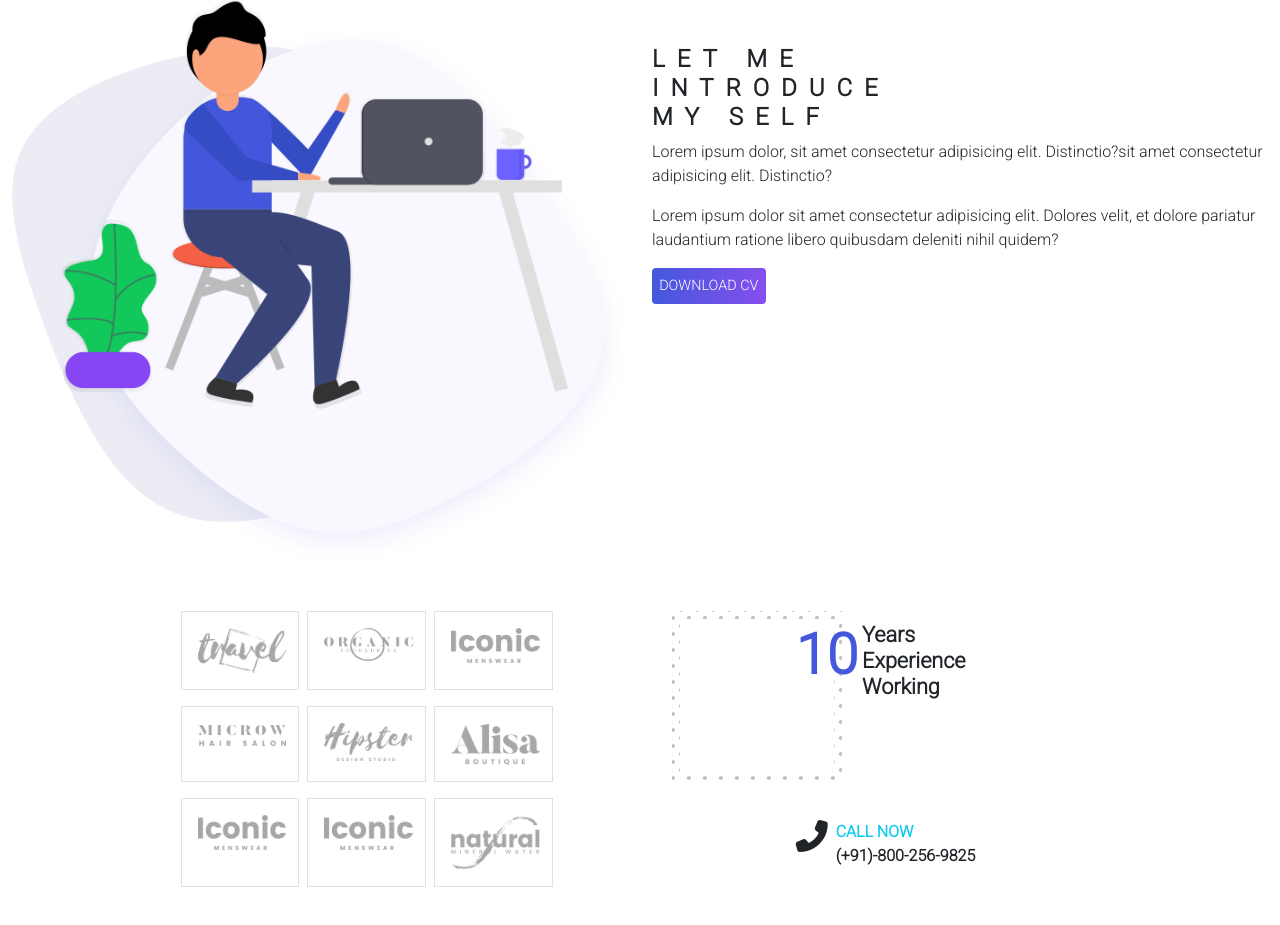
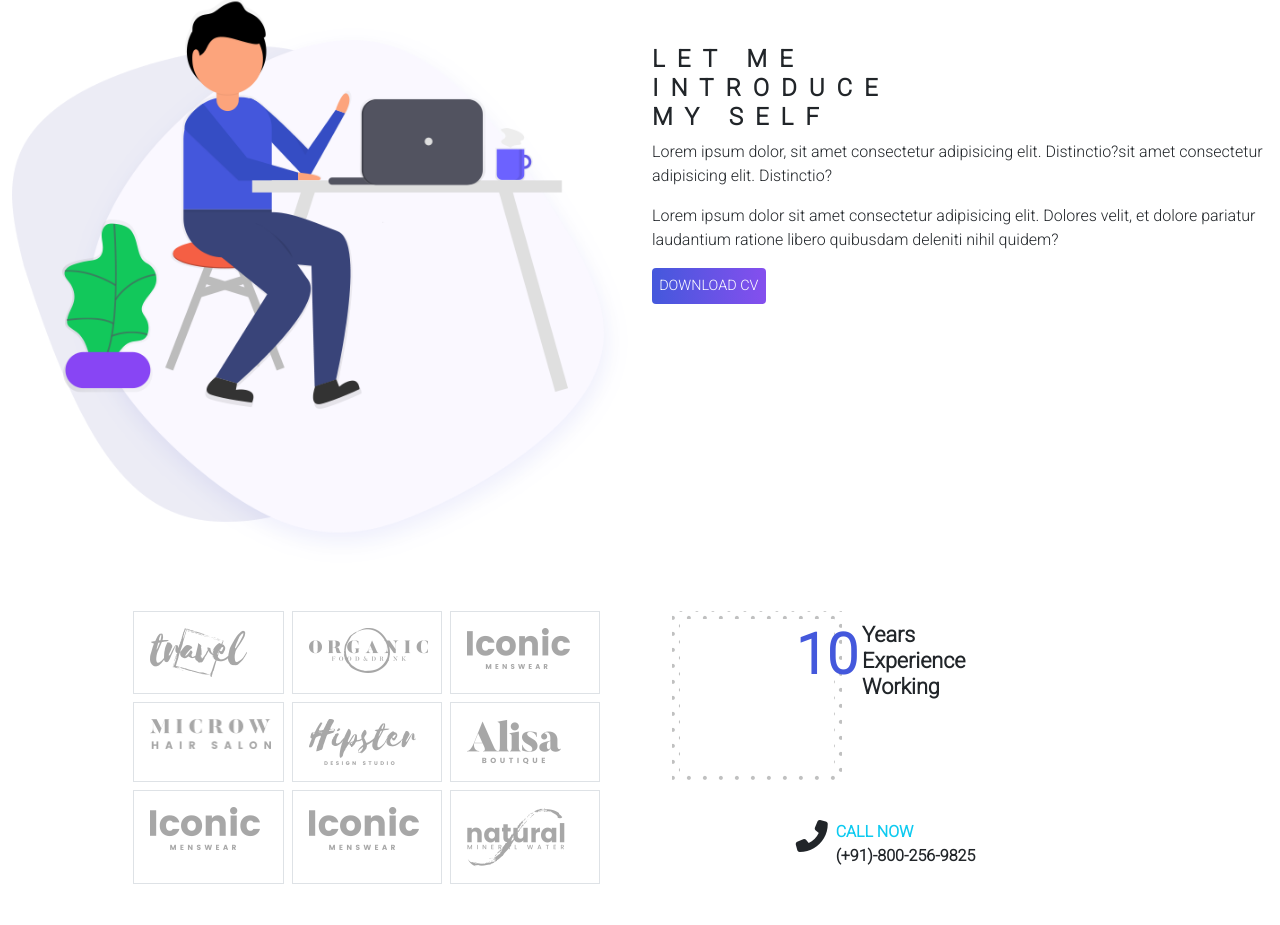
Before and after one commit to Alkaly02/website, a plain HTML site: page index.html in a window 1280 px wide. Shown: the part 677-1602 px from the top of the page. Drawn offline with nearby package versions, Linux system fonts and the light colour scheme.

Commit message:
Modification du brand

```diff
--- a/index.html
+++ b/index.html
@@ -102,33 +102,37 @@
 		<section id="brand">
 			<div class="container-lg my-5">
 				<div class="row justify-content-evenly">
-					<div class="col-sm-5 col-12 ">
-						<div class="row gy-3 justify-content-center">
-							<div class="col-3 col-sm-3 ps-3 me-2 py-3 border">
+					<div class="col-sm-5 col-12 ms-2 ms-sm-0">
+						<div class="row mb-2">
+							<div class="col ps-3 me-2 py-3 border">
 								<img src="img/brands/logo1.png" alt="Brand-1" class="img-fluid">
 							</div>
-							<div class="col-3 col-sm-3 ps-3 me-2 py-3 border">
+							<div class="col ps-3 me-2 py-3 border">
 								<img src="img/brands/logo2.png" alt="Brand-2" class="img-fluid">
 							</div>
-							<div class="col-3 col-sm-3 ps-3 me-2 py-3 border">
+							<div class="col ps-3 me-2 py-3 border">
 								<img src="img/brands/logo3.png" alt="Brand-3" class="img-fluid">
 							</div>
-							<div class="col-3 col-sm-3 ps-3 me-2 py-3 border">
+						</div>
+						<div class="row mb-2">
+							<div class="col ps-3 me-2 py-3 border">
 								<img src="img/brands/logo4.png" alt="Brand-4" class="img-fluid">
 							</div>
-							<div class="col-3 col-sm-3 ps-3 me-2 py-3 border">
+							<div class="col ps-3 me-2 py-3 border">
 								<img src="img/brands/logo5.png" alt="Brand-5" class="img-fluid">
 							</div>
-							<div class="col-3 col-sm-3 ps-3 me-2 py-3 border">
+							<div class="col ps-3 me-2 py-3 border">
 								<img src="img/brands/logo6.png" alt="Brand-6" class="img-fluid">
 							</div>
-							<div class="col-3 col-sm-3 ps-3 me-2 py-3 border">
+						</div>
+						<div class="row">
+							<div class="col ps-3 me-2 py-3 border">
 								<img src="img/brands/logo7.png" alt="Brand-7" class="img-fluid">
 							</div>
-							<div class="col-3 col-sm-3 ps-3 me-2 py-3 border">
+							<div class="col ps-3 me-2 py-3 border">
 								<img src="img/brands/logo8.png" alt="Brand-8" class="img-fluid">
 							</div>
-							<div class="col-3 col-sm-3 ps-3 me-2 py-3 border">
+							<div class="col ps-3 me-2 py-3 border">
 								<img src="img/brands/logo9.png" alt="Brand-9" class="img-fluid">
 							</div>
 						</div>
```
